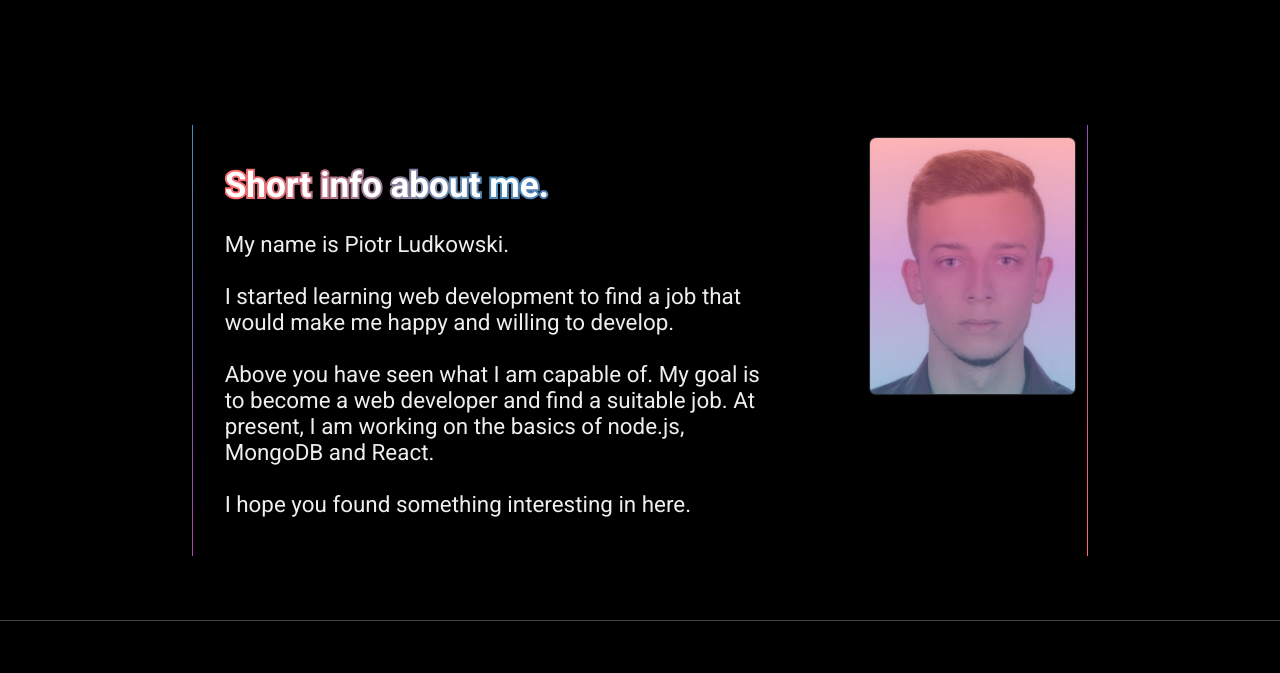
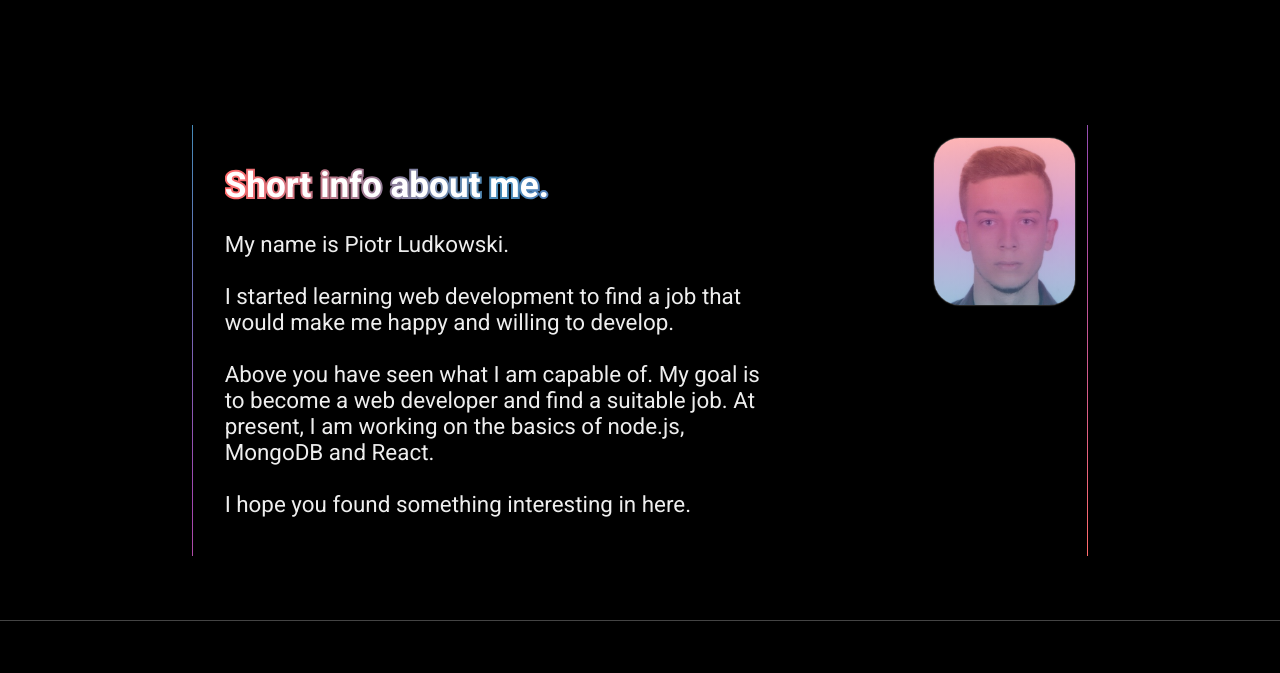
Before and after one commit to RockooAC/Portfolio, a website: page index.html in a window 1280 px wide. Shown: the part 3140-3813 px from the top of the page. Drawn offline with Linux system fonts and the light colour scheme.

Commit message:
little about me changes

```diff
--- a/sass/pages/_home.scss
+++ b/sass/pages/_home.scss
@@ -85,9 +85,9 @@
       url(../../img/photo1.jpeg);
     background-size: cover;
 
-    height: 40rem;
-    width: 32rem;
-    border-radius: 1rem;
+    height: 26rem;
+    width: 22rem;
+    border-radius: 4rem;
     position: absolute;
     top: 2rem;
     right: 2rem;
```
Also changed, not shown: css/style.css.
